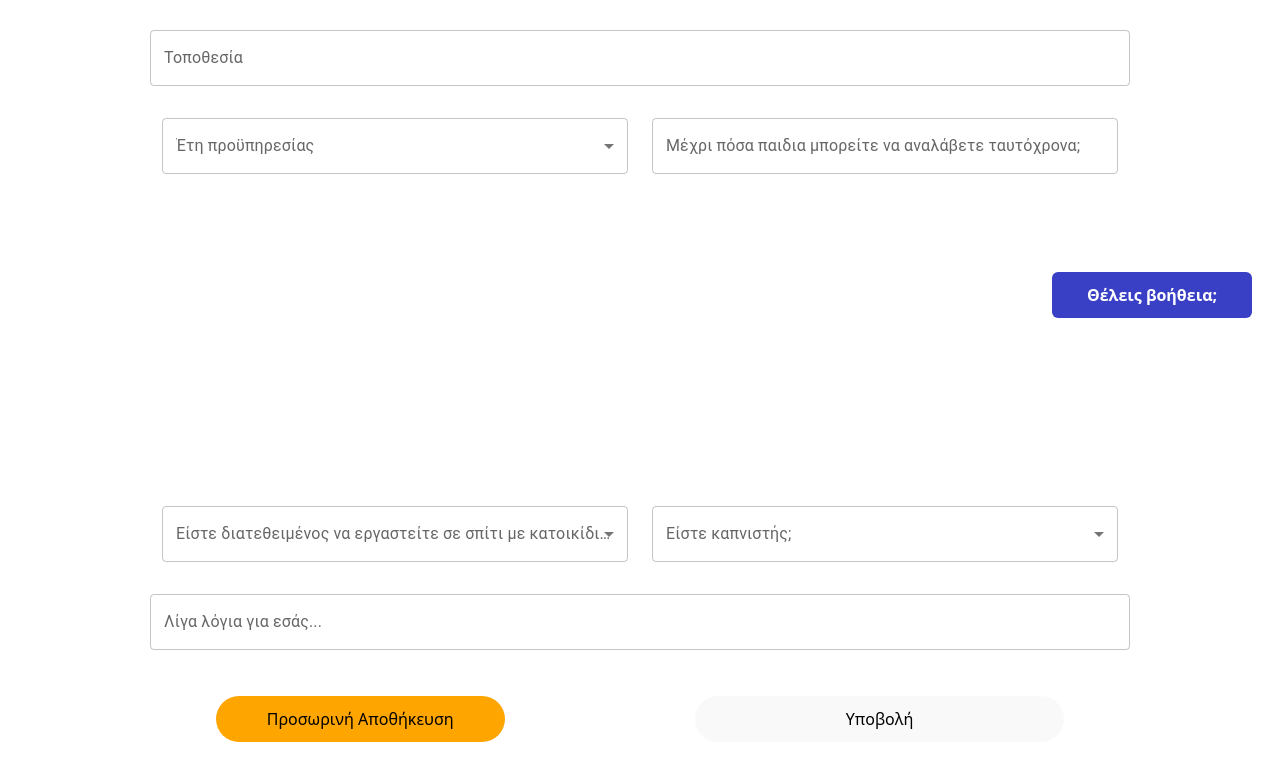
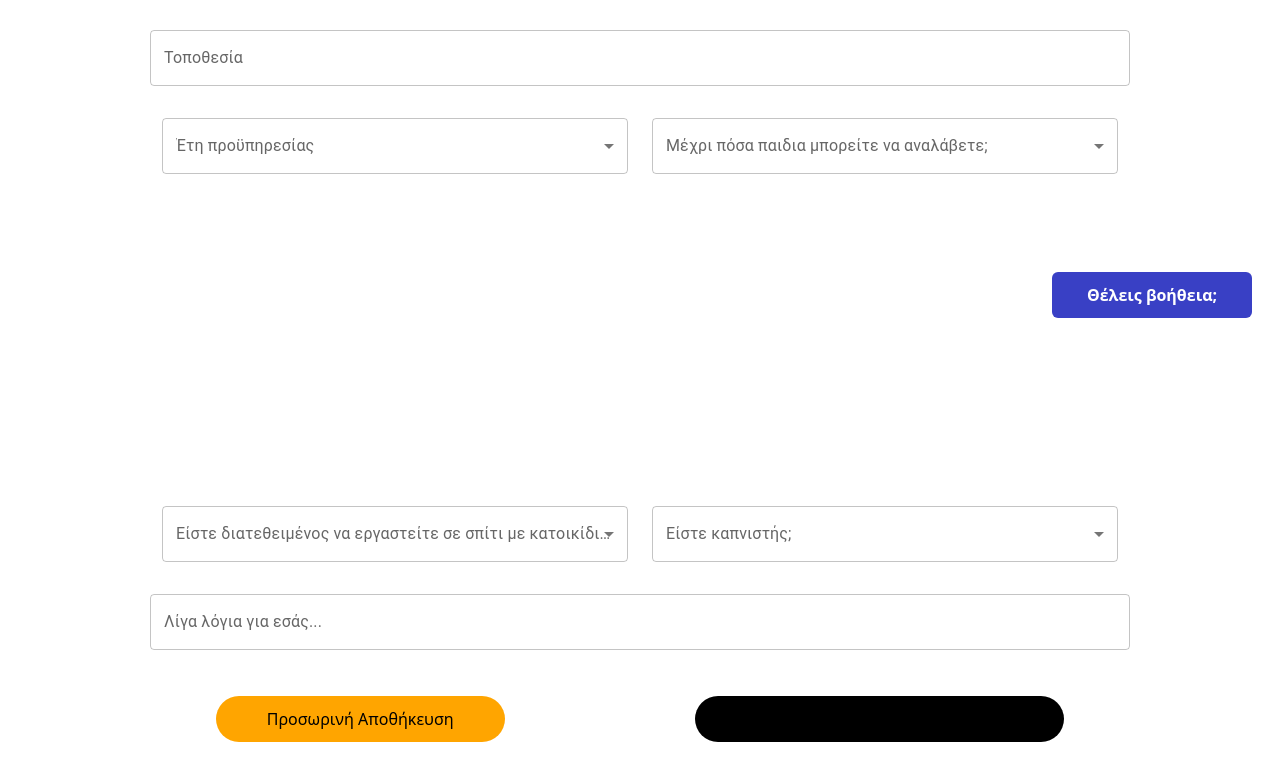
Before and after one commit to giannisz2/Website_Nannies, a React (Vite) app: page /SecondStep in a window 1280 px wide. Shown: the part 482-1262 px from the top of the page. Built offline with nearby package versions, Linux system fonts and the light colour scheme.

Commit message:
Changes and fixes

```diff
--- a/src/pages/nannies/MeetingNanny.jsx
+++ b/src/pages/nannies/MeetingNanny.jsx
@@ -5,8 +5,8 @@ import NavBarNannies from '../../components/layout/NavbarNannies';
 import HelpButton from '../../components/buttons/HelpButton';
 import Footer from '../../components/layout/Footer';
 import Breadcrumb from '../../components/layout/Breadcrumb';
-import { Row } from 'react-bootstrap'; // Αν χρησιμοποιείς Bootstrap
-import TextField from '@mui/material/TextField'; // Αν χρησιμοποιείς Material-UI
+import { Row } from 'react-bootstrap';
+import TextField from '@mui/material/TextField';
 import '../../styles/MeetingNanny.css';
 
 export default function MeetingNanny() {
--- a/src/pages/nannies/NannyHomepage.jsx
+++ b/src/pages/nannies/NannyHomepage.jsx
@@ -1,6 +1,6 @@
 import NavBarNannies from '../../components/layout/NavbarNannies';
 import Footer from '../../components/layout/Footer'
-import ImageNanny from '../../assets/images/nanny_cropped.jpg'
+import ImageNanny from '../../assets/images/nanny2.jpg'
 import '../../styles/NannyHomepage.css'
 
 export default function NannyHomepage(){
--- a/src/pages/nannies/SecondStep.jsx
+++ b/src/pages/nannies/SecondStep.jsx
@@ -42,8 +42,8 @@ export default function SecondStep() {
                         <FormControl fullWidth className="my-3">
                             <InputLabel>Χρόνος Απασχόλησης</InputLabel>
                             <Select defaultValue="">
-                                <MenuItem value="Μερική">Τριτοβάθμια εκπαίδευση</MenuItem>
-                                <MenuItem value="Πλήρης">Δευτεροβάθμια εκπαίδευση</MenuItem>
+                                <MenuItem value="Μερική">Μερική</MenuItem>
+                                <MenuItem value="Πλήρης">Πλήρης</MenuItem>
                             </Select>
                         </FormControl>
                         <TextField fullWidth label="Τοποθεσία" type="text" className="my-3" />
@@ -51,22 +51,32 @@ export default function SecondStep() {
                         <FormControl fullWidth className="my-3">
                             <InputLabel>Έτη προϋπηρεσίας</InputLabel>
                             <Select defaultValue="">
-                                <MenuItem value="1">Τριτοβάθμια εκπαίδευση</MenuItem>
-                                <MenuItem value="2">Δευτεροβάθμια εκπαίδευση</MenuItem>
-                                <MenuItem value="Άλλο">Άλλο</MenuItem>
+                                <MenuItem value="1">0</MenuItem>
+                                <MenuItem value="2">1</MenuItem>
+                                <MenuItem value="2">2</MenuItem>
+                                <MenuItem value="2">3</MenuItem>
+                                <MenuItem value="Άλλο">4+</MenuItem>
                             </Select>
                         </FormControl>
                         </Col>
                         <Col>
-                        <TextField fullWidth label="Μέχρι πόσα παιδια μπορείτε να αναλάβετε ταυτόχρονα;" type="text" className="my-3" />
+                        <FormControl fullWidth className="my-3">
+                            <InputLabel>Μέχρι πόσα παιδια μπορείτε να αναλάβετε;</InputLabel>
+                            <Select defaultValue="">
+                                <MenuItem value="2">1</MenuItem>
+                                <MenuItem value="2">2</MenuItem>
+                                <MenuItem value="2">3</MenuItem>
+                                <MenuItem value="Άλλο">4+</MenuItem>
+                            </Select>
+                        </FormControl>
                         </Col>
                         <Row className='row'/>
                         <Col>
                         <FormControl fullWidth className="my-3">
                             <InputLabel>Είστε διατεθειμένος να εργαστείτε σε σπίτι με κατοικίδια ζώα;</InputLabel>
                             <Select defaultValue="">
-                                <MenuItem value="ΝΑΙ">Τριτοβάθμια εκπαίδευση</MenuItem>
-                                <MenuItem value="ΟΧΙ">Δευτεροβάθμια εκπαίδευση</MenuItem>
+                                <MenuItem value="ΝΑΙ">NAI</MenuItem>
+                                <MenuItem value="ΟΧΙ">OXI</MenuItem>
                             </Select>
                         </FormControl>
                         </Col>
@@ -74,8 +84,8 @@ export default function SecondStep() {
                         <FormControl fullWidth className="my-3">
                             <InputLabel>Είστε καπνιστής;</InputLabel>
                             <Select defaultValue="">
-                                <MenuItem value="ΝΑΙ">Τριτοβάθμια εκπαίδευση</MenuItem>
-                                <MenuItem value="ΟΧΙ">Δευτεροβάθμια εκπαίδευση</MenuItem>
+                                <MenuItem value="ΝΑΙ">NAI</MenuItem>
+                                <MenuItem value="ΟΧΙ">OXI</MenuItem>
                             </Select>
                         </FormControl>
                         </Col>
--- a/src/pages/nannies/ThirdStep.jsx
+++ b/src/pages/nannies/ThirdStep.jsx
@@ -28,7 +28,13 @@ export default function ThirdStep() {
             <div className="content flex-grow-1 d-flex align-items-center justify-content-center">
                 <Row className="row">
                         <TextField fullWidth label="Κινητό" type="text" className="my-3" />
-                        <TextField fullWidth label="Επιτρέπω τη πρόσβαση στο κινητό μου τηλέφωνο σε:" type="text" className="my-3" />
+                        <FormControl fullWidth className="my-3">
+                            <InputLabel>Επιτρέπω τη πρόσβαση στο κινητό μου τηλέφωνο σε:</InputLabel>
+                            <Select defaultValue="">
+                                <MenuItem value="ΝΑΙ">Όλους τους ενδιαφερόμενους γονείς</MenuItem>
+                                <MenuItem value="ΟΧΙ">Σε αυτούς που επιλέγω εγώ</MenuItem>
+                            </Select>
+                        </FormControl>
                         <p>Ποιες μέρες/ώρες είσαι διαθέσιμος/η να σε καλέσουν;</p>
                         <Datepicker/>
                         <Timepicker/>
--- a/src/styles/FirstStep.css
+++ b/src/styles/FirstStep.css
@@ -77,3 +77,11 @@
 .my-3{
     margin-right: 100px;
 }
+
+.button-temp{
+    background-color: orange;
+}
+
+.button-apply{
+    background-color: black;
+}
--- a/src/styles/PersonalInfo.css
+++ b/src/styles/PersonalInfo.css
@@ -17,6 +17,7 @@
   margin-top: 30px;
   border-radius: 50px;
   padding: 10px 150px;
+  background-color: black;
 }
 
 .button-temp{
--- a/src/styles/PersonalInfoDone.css
+++ b/src/styles/PersonalInfoDone.css
@@ -7,4 +7,5 @@
   margin-top: 30px;
   border-radius: 50px;
   padding: 10px 150px;
+  background-color: black;
 }
--- a/src/styles/SelectionCriteria.css
+++ b/src/styles/SelectionCriteria.css
@@ -39,12 +39,12 @@
 .text1{
     font-family: Verdana, Geneva, Tahoma, sans-serif;
     font-weight: bold;
-    font-size: xx-large;
+    font-size: large;
 }
 
 .text2{
     font-family: Verdana, Geneva, Tahoma, sans-serif;
-    font-size: large;
+    font-size: medium;
 }
 
 .signIn{
--- a/src/styles/ThirdStep.css
+++ b/src/styles/ThirdStep.css
@@ -77,3 +77,7 @@
 .my-3{
     margin-right: 100px;
 }
+
+.button-apply{
+    background-color: black;
+}
--- a/src/styles/TransactionHistory.css
+++ b/src/styles/TransactionHistory.css
@@ -1,5 +1,6 @@
 .transactionBox{
     padding: 50px;
+    margin-left: 100px;
 }
 
 .header{
```
Also changed, not shown: src/assets/images/nanny2.jpg (added).
